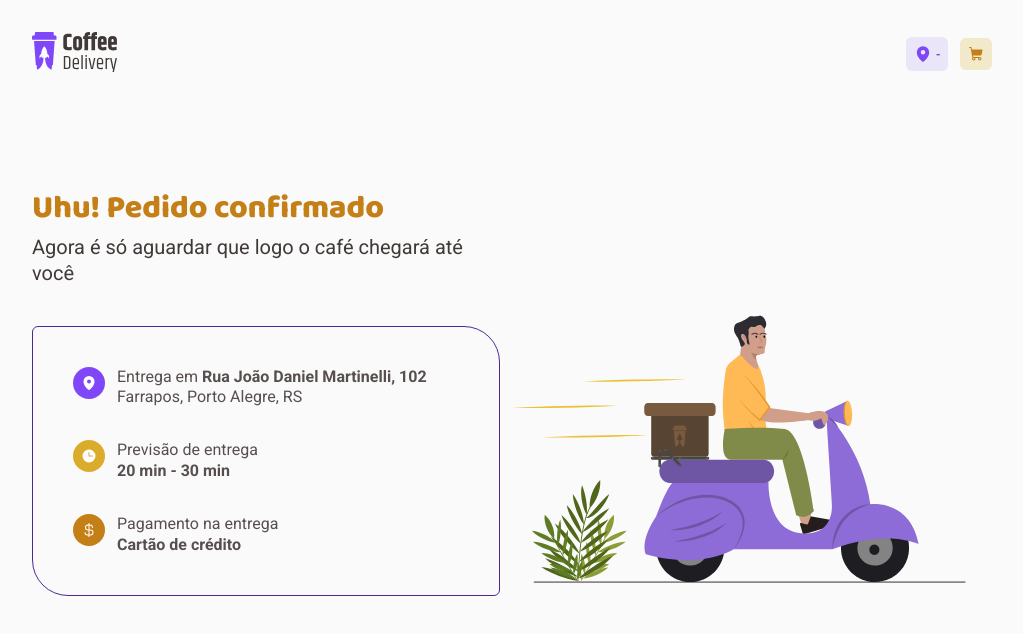
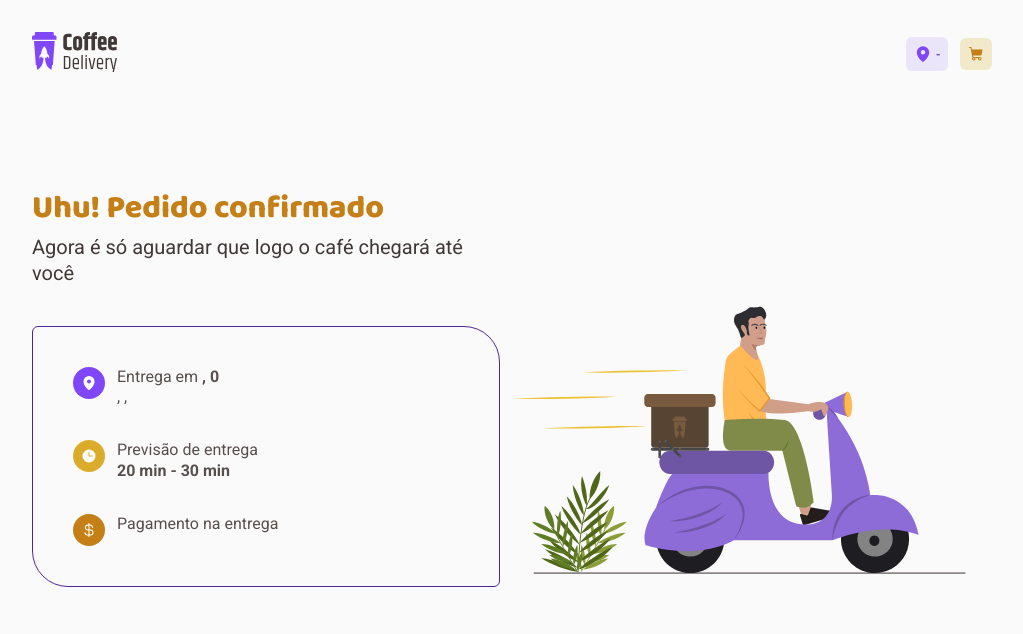
Before and after one commit to luislanga/coffee-delivery, a React (Vite) app: page /success in a window 1280 px wide. Shown: the top 634 px of the page, without its empty margins (128-1151 px from the left). Built offline with nearby package versions, Linux system fonts and the light colour scheme.

Commit message:
added success page functionalities

```diff
--- a/src/components/AddressForm/index.tsx
+++ b/src/components/AddressForm/index.tsx
@@ -26,13 +26,11 @@ export function AddressForm() {
   const navigate = useNavigate();
   const { setAddress } = useContext(AddressContext);
   const { resetCart } = useContext(CartContext);
-  const { resetPaymentInfo } = useContext(PaymentMethodContext);
 
   function handleGetAddress(data: formData) {
     setAddress(data);
     navigate("/success");
     resetCart();
-    resetPaymentInfo();
   }
 
   return (
--- a/src/components/Summary/index.tsx
+++ b/src/components/Summary/index.tsx
@@ -1,8 +1,14 @@
 import { Container, ItemContainer } from "./styles";
 import { IconHolder } from "../IconHolder";
 import { MapPin, Clock, CurrencyDollar } from "@phosphor-icons/react";
+import { useContext } from "react";
+import { AddressContext } from "../../contexts/AddressContext";
+import { PaymentMethodContext } from "../../contexts/PaymentInfoContext";
 
 export function Summary() {
+  const { currentAddress } = useContext(AddressContext)
+  const { currentPaymentInfo } = useContext(PaymentMethodContext)
+
   return (
     <Container>
       <ItemContainer>
@@ -11,9 +17,9 @@ export function Summary() {
         </IconHolder>
         <div>
           <span>
-            Entrega em <strong> Rua João Daniel Martinelli, 102</strong>{" "}
+            Entrega em <strong> {`${currentAddress.rua}, ${currentAddress.number}` }</strong>
           </span>
-          <span>Farrapos, Porto Alegre, RS</span>
+          <span>{`${currentAddress.neighborhood}, ${currentAddress.city}, ${currentAddress.uf}`}</span>
         </div>
       </ItemContainer>
 
@@ -33,7 +39,7 @@ export function Summary() {
         </IconHolder>
         <div>
           <span>Pagamento na entrega</span>
-          <strong>Cartão de crédito</strong>
+          <strong>{currentPaymentInfo}</strong>
         </div>
       </ItemContainer>
     </Container>
```
